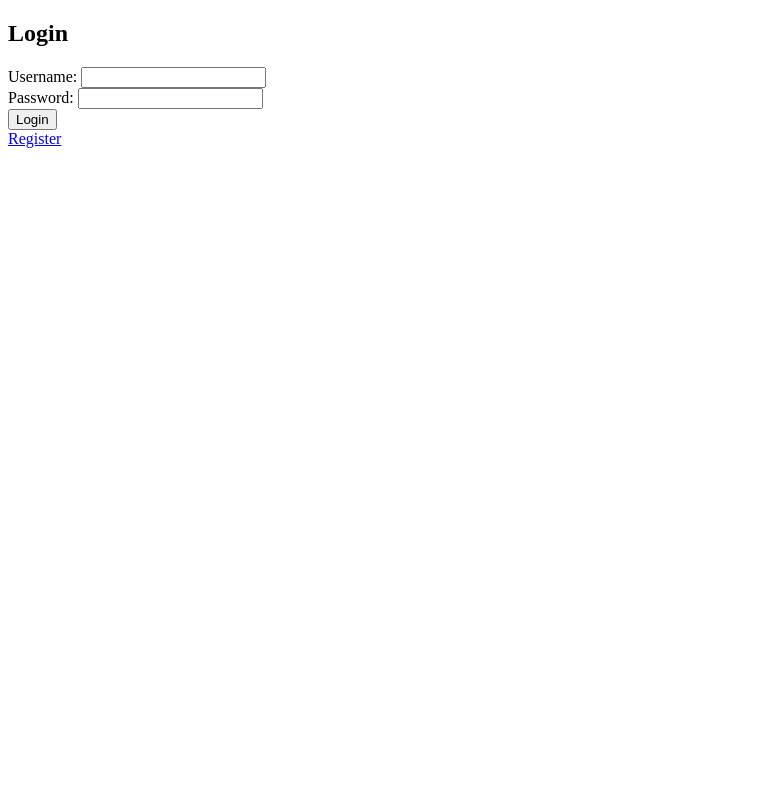
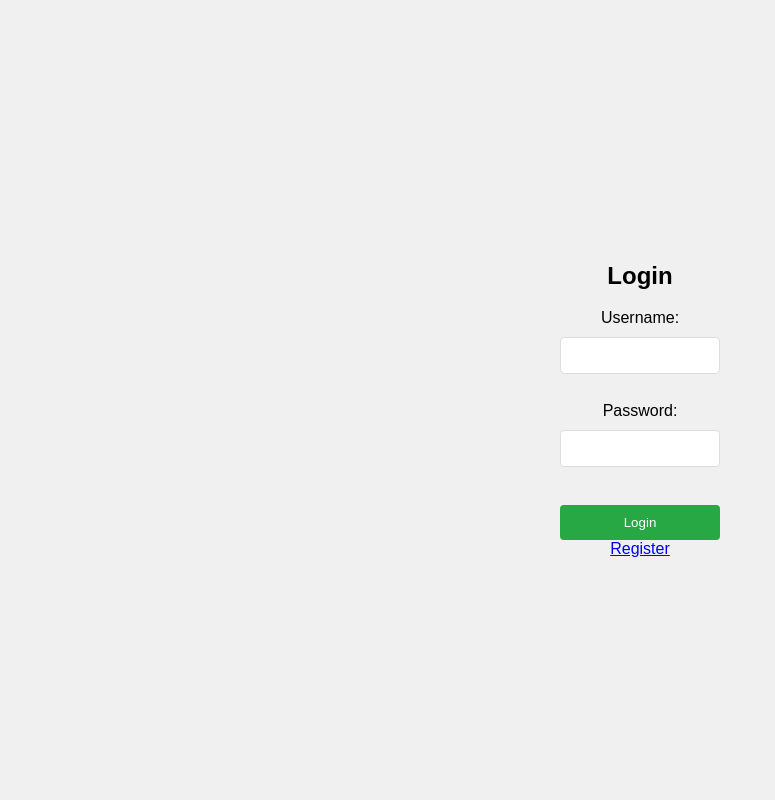
Before and after one commit to ShinJiYongyee/term_project, a PHP site: page /login.php in a window 1280 px wide. Shown: the whole page, without its empty margins (0-775 px from the left). Run offline with PHP 8.4, Linux system fonts and the light colour scheme.

Commit message:
Update login.php

```diff
--- a/login.php
+++ b/login.php
@@ -30,6 +30,66 @@ if ($_SERVER["REQUEST_METHOD"] == "POST") {
 <html>
 <head>
     <title>Login</title>
+        <style>
+        body {
+            font-family: 'Noto Sans KR', sans-serif;
+            display: flex;
+            flex-direction: column;
+            align-items: center;
+            justify-content: center;
+            min-height: 100vh;
+            margin: 0;
+            background-color: #f0f0f0;
+        }
+        .container {
+            text-align: center;
+            background-color: white;
+            padding: 20px;
+            border-radius: 10px;
+            box-shadow: 0 0 10px rgba(0,0,0,0.1);
+        }
+        form {
+            display: flex;
+            flex-direction: column;
+            align-items: center;
+        }
+        input[type="text"],
+        input[type="password"] {
+            width: 80%;
+            padding: 10px;
+            margin: 10px 0;
+            border: 1px solid #ddd;
+            border-radius: 4px;
+            box-sizing: border-box;
+        }
+        input[type="submit"] {
+            width: 80%;
+            padding: 10px;
+            border: none;
+            border-radius: 4px;
+            background-color: #28a745;
+            color: white;
+            cursor: pointer;
+            margin-top: 10px;
+        }
+        input[type="submit"]:hover {
+            background-color: #218838;
+        }
+        .error-message {
+            color: red;
+            margin-top: 10px;
+        }
+        .register-link {
+            margin-top: 10px;
+        }
+        .register-link a {
+            color: #007bff;
+            text-decoration: none;
+        }
+        .register-link a:hover {
+            text-decoration: underline;
+        }
+    </style>
 </head>
 <body>
 <h2>Login</h2>
```
